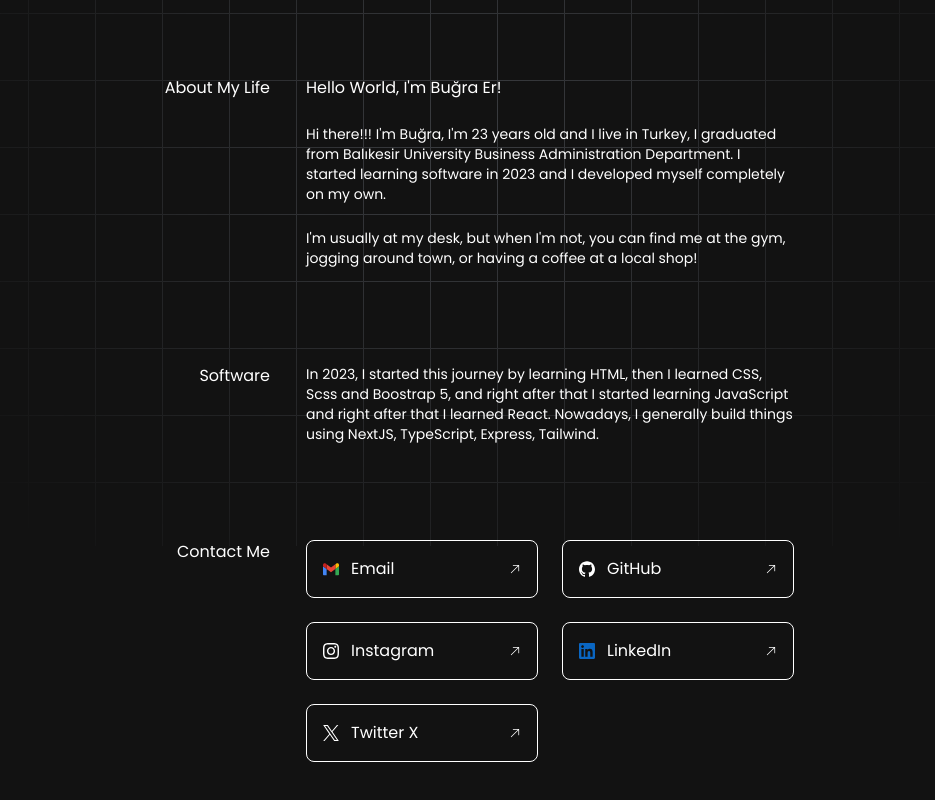
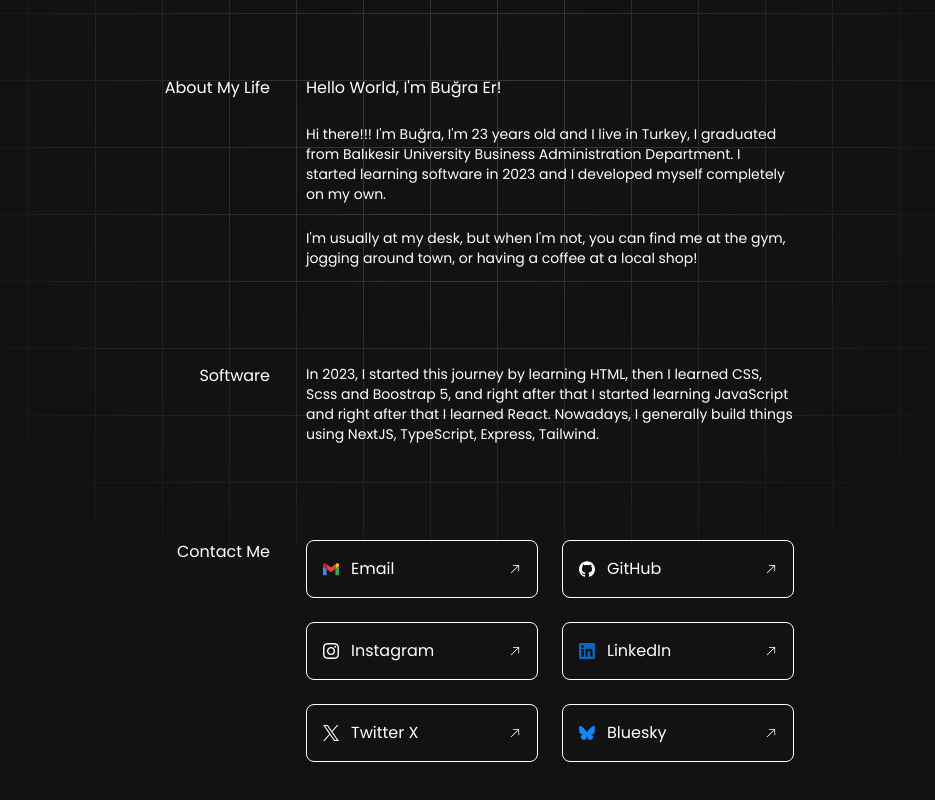
Before and after one commit to benbugraer/bugraer-portfolio, a Next.js app: page /about in a window 1280 px wide. Shown: the part 254-1054 px from the top of the page, without its empty margins (172-1107 px from the left). Built offline with nearby package versions, Linux system fonts and the light colour scheme.

Commit message:
Social contact update

```diff
--- a/app/about/contactLinks.tsx
+++ b/app/about/contactLinks.tsx
@@ -3,6 +3,7 @@ import LinkedIn from "@/public/icons/LinkedinIcon";
 import X from "@/public/icons/XIcon";
 import Github from "@/public/icons/GithubIcon";
 import Instagram from "@/public/icons/InstagramIcon";
+import Bluesky from "@/public/icons/BlueskyIcon";
 
 const ContactLinks = [
   {
@@ -32,6 +33,11 @@ const ContactLinks = [
     href: "https://twitter.com/benbugraer",
     icon: <X className="w-4 h-4" />,
   },
+  {
+    label: "Bluesky",
+    href: "https://bsky.app/profile/bugraer.com",
+    icon: <Bluesky className="w-4 h-4" />,
+  },
 ];
 
 export default ContactLinks;
--- /dev/null
+++ b/public/icons/BlueskyIcon.tsx
@@ -0,0 +1,18 @@
+import * as React from "react";
+import type { SVGProps } from "react";
+const Bluesky = (props: SVGProps<SVGSVGElement>) => (
+  <svg
+    xmlns="http://www.w3.org/2000/svg"
+    width="1em"
+    height="1em"
+    preserveAspectRatio="xMidYMid"
+    viewBox="0 0 256 226"
+    {...props}
+  >
+    <path
+      fill="#1185FE"
+      d="M55.491 15.172c29.35 22.035 60.917 66.712 72.509 90.686 11.592-23.974 43.159-68.651 72.509-90.686C221.686-.727 256-13.028 256 26.116c0 7.818-4.482 65.674-7.111 75.068-9.138 32.654-42.436 40.983-72.057 35.942 51.775 8.812 64.946 38 36.501 67.187-54.021 55.433-77.644-13.908-83.696-31.676-1.11-3.257-1.63-4.78-1.637-3.485-.008-1.296-.527.228-1.637 3.485-6.052 17.768-29.675 87.11-83.696 31.676-28.445-29.187-15.274-58.375 36.5-67.187-29.62 5.041-62.918-3.288-72.056-35.942C4.482 91.79 0 33.934 0 26.116 0-13.028 34.314-.727 55.491 15.172Z"
+    />
+  </svg>
+);
+export default Bluesky;
```
